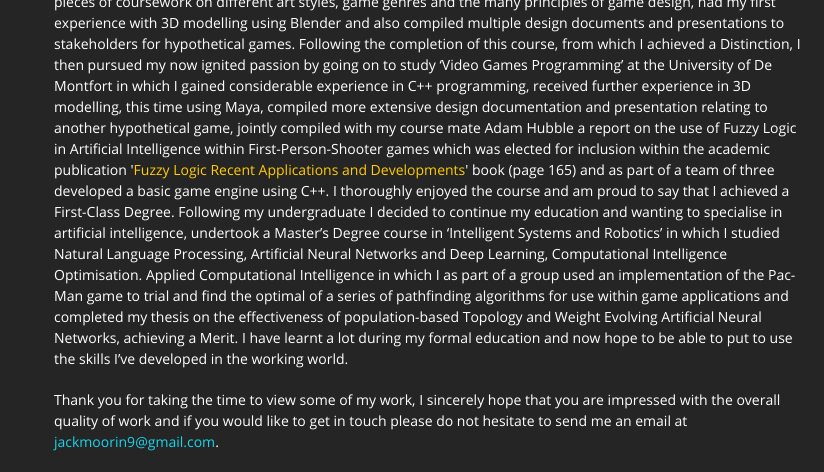
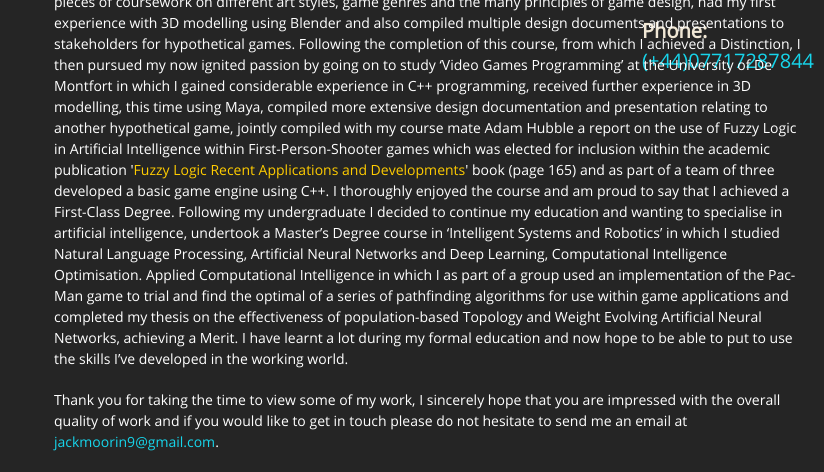
Before and after one commit to GamesProgrammingGrad2021/GamesProgrammingGrad2021.github.io, a Jekyll site: the page built from pages-themes-midnight-master/CODE_OF_CONDUCT.md, in a window 1280 px wide and 1242 px high, cut to the strip 770-1242 px from the top of the window. Shown: the whole strip, without its empty margins (456-1280 px from the left). Built offline with Jekyll 4.4.1, drawn with Linux system fonts in a browser that asks for light colours; nearby versions of some CDN libraries; our own code applies the rules of GitHub Pages for plain Markdown files.

Commit message:
Update default.html

```diff
--- a/_layouts/default.html
+++ b/_layouts/default.html
@@ -124,6 +124,8 @@
 			<h1 style="padding-top:1em; text-align: center;"><u>Contacts:</u></h1>
 			<img src="Email_Icon.png" alt="Email_Icon" width="100" height="100" style="float: left; padding-left: 30%">
 			<p style="float: left; font-size: 20px; padding-left: 10px; padding-top: 20px;"><b>Email:</b><br><span style="color: #17d5eb">jackmoorin9@gmail.com</span></p>
+			<img src="Phone_Icon.png" alt="Phone_Icon" width="100" height="100" style="float: right; padding-right: 30%">
+			<p style="float: right; font-size: 20px; padding-right: 10px; padding-top: 20px;"><b>Phone:</b><br><span style="color: #17d5eb">(+44)07717287844</span></p>
 		</div>
 	</div>
   </body>
```
